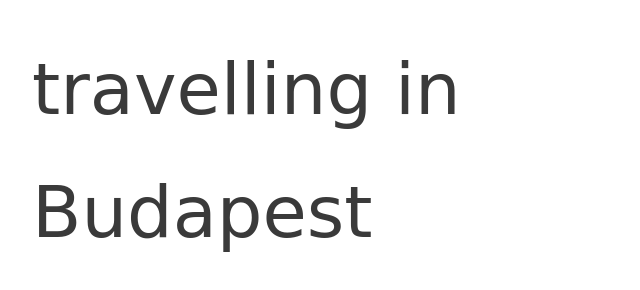
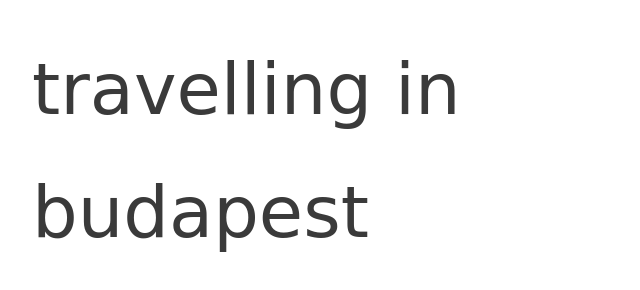
Before and after one commit to eddichen/anikoandeddi, a website: page index.html in a window 1280 px wide. Shown: the part 3186-3476 px from the top of the page, 298-938 px from the left. Drawn offline with nearby package versions, Linux system fonts and the light colour scheme; a script that the page names is missing.

Commit message:
fixing the title

```diff
--- a/index.html
+++ b/index.html
@@ -219,7 +219,7 @@
     <div class="grid__container">
         <div class="grid">
             <div class="grid__item">
-                <h1 class="section__title">travelling in Budapest</h1>
+                <h1 class="section__title">travelling in budapest</h1>
                 <h2>Travelling to and from the airport</h2>
                 <p>Travelling by taxi takes about 25mins to reach the city centre and from previous trips costs around £15 using Uber. If you're travelling with small children and require a child seat, there are a few companies which can arrange a car with a child seat if pre-booked in advance including <a href="http://www.airporttransfersbudapest.com/faq.en.php">Airport Transfers Budapest</a> and <a href="http://transferbudapesthungary.com/transport-faq-in-budapest-hungary.html">Transfer Budapest Hungary</a></p>
                 <p>There are public transport options from the Airport into Budapest which involves getting the 200E bus from the airport to Kőbánya- Kispest Metro station and take the Metro from there into Budapest. The journey takes around 30mins. More information can be found on <a href="http://www.budapestbylocals.com/budapest-public-transport.html#airportcitycentre">Budapest by Locals</a>.</p>
```
